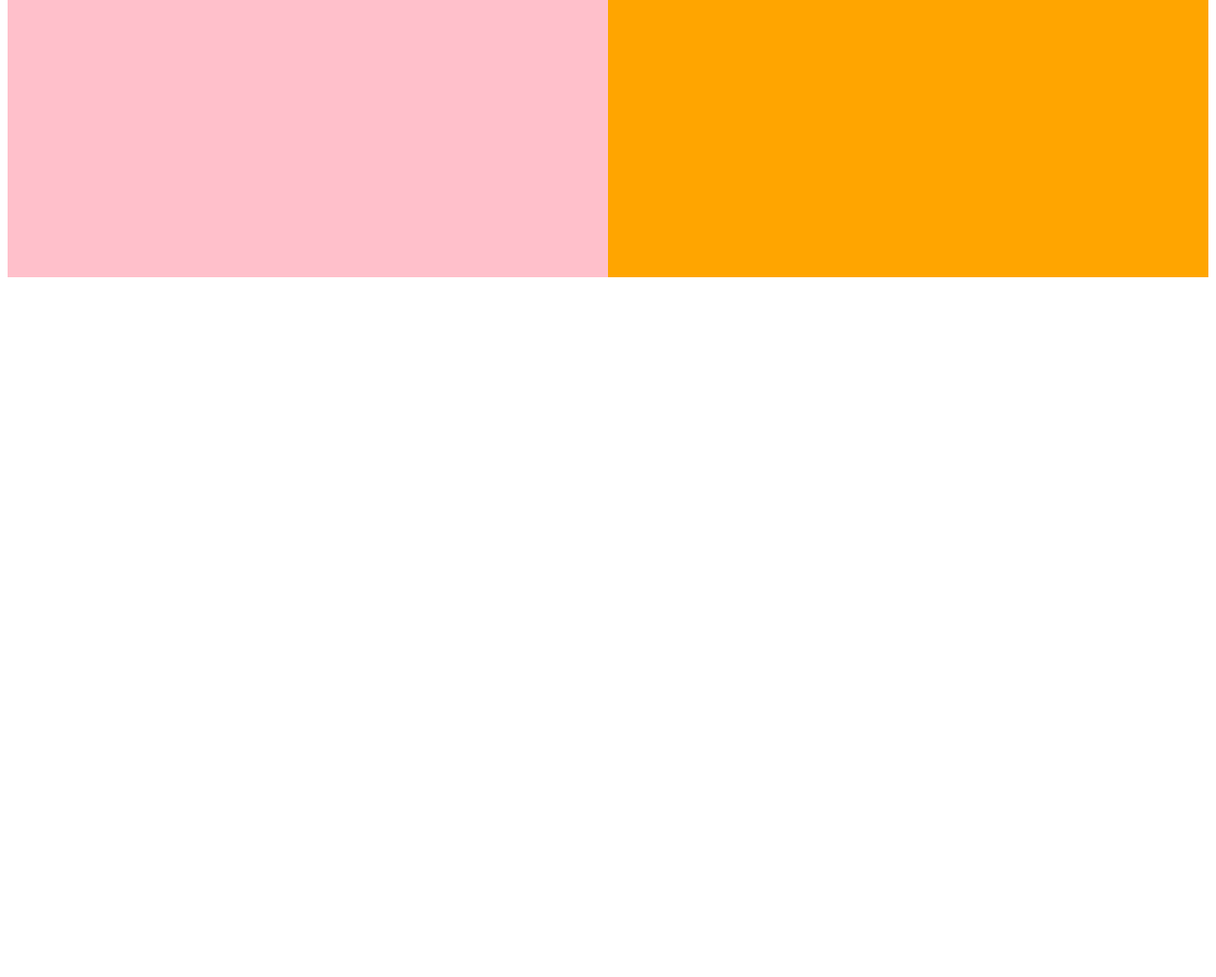
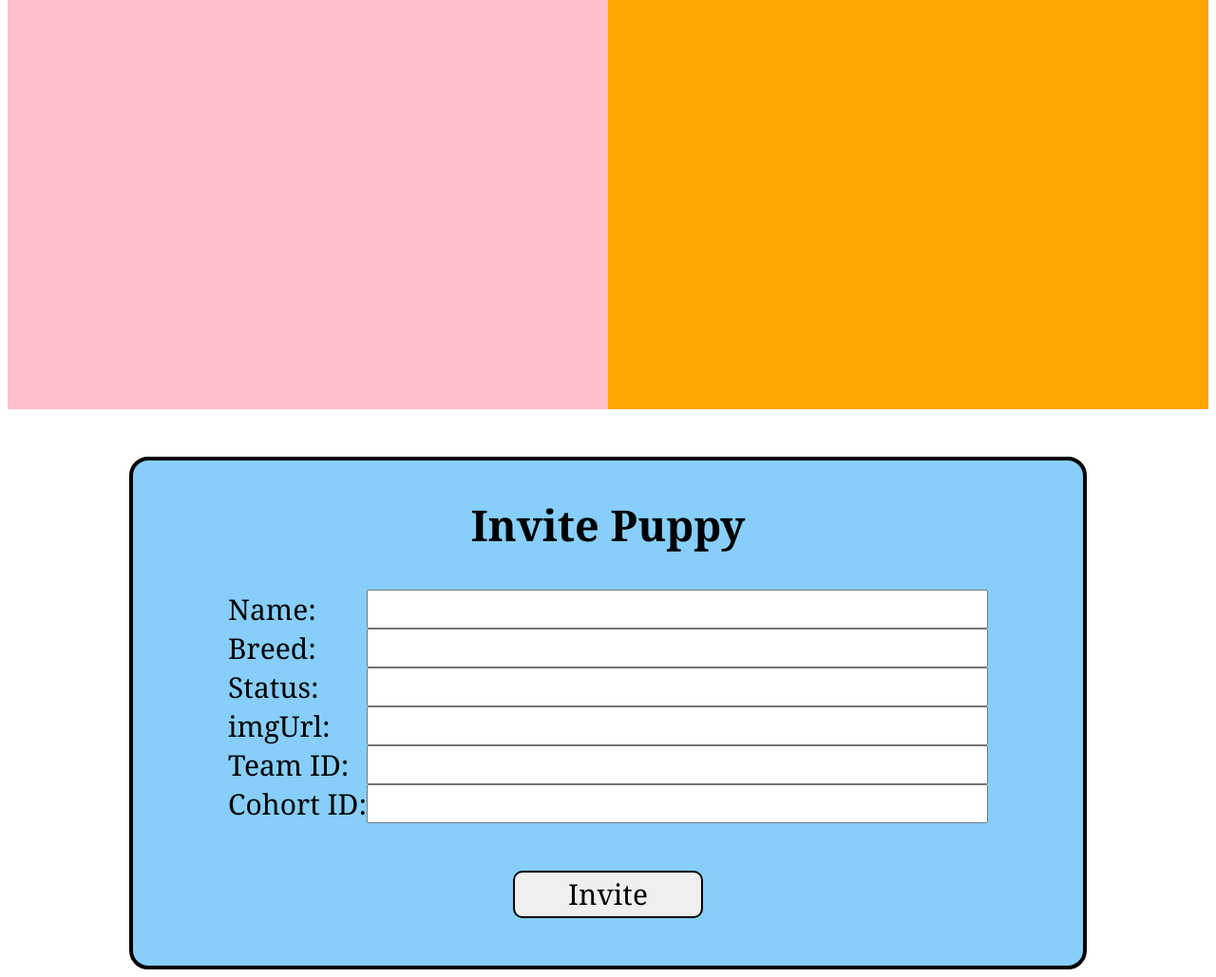
Before and after one commit to RobieCalong/Unit2_PuppyBowl_CareerSim, a plain HTML site: page index.html in a window 1280 px wide. Shown: the part 667-1696 px from the top of the page at 95% size. Before the commit the page ends 967 px from the top, so only its background shows below. Drawn offline with Linux system fonts and the light colour scheme; no server answers.

Commit message:
form skeleton html

```diff
--- a/index.css
+++ b/index.css
@@ -1,5 +1,22 @@
 body {
     font-family: Cambria, Cochin, Georgia, Times, 'Times New Roman', serif;
+    font-size: 30px;
+}
+
+h1, h2{
+    display: grid;
+    justify-content: center;
+}
+@keyframes flashing {
+    from {color: red;}
+    to {color: black;}
+}
+h1 {
+    color: red;
+    animation-name: flashing;
+    animation-duration: 3s;
+    animation-iteration-count: infinite;
+
 }
 
 .div-divide-container {
@@ -16,6 +33,7 @@ body {
     display: grid;
     /* grid-template-rows: 1fr 1fr; */
     /* align-items: center; */
+    padding-bottom: 40px;
 }
 .puppy-name {
     border: 2px solid black ;
@@ -59,3 +77,38 @@ img {
     margin-top: 5px;
     /* padding-top: 4px; */
 }
+
+
+.invite-puppy {
+    place-self: center;
+    margin-top: 50px;
+    background-color: lightskyblue;
+    display: grid;
+    justify-content: center;
+    /* align-items: center; */
+    /* place-content: center; */
+    border: 4px solid black;
+    border-radius: 20px;
+    width: 1000px;
+    height: auto;
+}
+form {
+    display: grid;
+    justify-content: center;
+}
+form div{
+    display: grid;
+    grid-template-columns: auto 1fr;
+    width: 800px;
+}
+#button-submit {
+    place-self: center;
+    width: 200px;
+    height: 50px;
+    margin-top: 50px;
+    margin-bottom: 50px;
+    border: 2px solid black;
+    border-radius: 10px;
+    font-family: Cambria, Cochin, Georgia, Times, 'Times New Roman', serif;
+    font-size: 30px;
+}
--- a/index.html
+++ b/index.html
@@ -11,22 +11,39 @@
     <h1>Puppy Bowl</h1>
     <div class="div-divide-container">
         <section class="puppy-roster grid-puppy-list">
-            <h2>puppy-roster</h2>
+            <h2>Roster</h2>
+
         </section>
 
         <section class="puppy-details">
-            <h2>puppy-details</h2>
+            <h2>Puppy Details</h2>
             <div class="dog-container">
-                <!-- <img src="./assests/Crumpet-PBXVI.jpg">
-                <div class="dog-bio">
-                    <span>name</span>
-                    <span>breed</span>
-                    <span>status</span>
-                    <span>teamId</span>
-                </div>
-                <a class="close-button" href="">Close</a> -->
+
             </div>
         </section>
     </div>
+
+    <section class="invite-puppy">
+        <h2>Invite Puppy</h2>
+        <div class="form-container">
+            <form id="form-puppy-invite">
+                <div>
+                    <label for="name">Name: </label>
+                    <input type="text" id="name" name="name">
+                    <label for="breed">Breed: </label>
+                    <input type="text" id="breed" name="breed">
+                    <label for="status">Status: </label>
+                    <input type="text" id="status" name="status">
+                    <label for="imgUrl">imgUrl: </label>
+                    <input type="text" id="imgUrl" name="imgUrl">
+                    <label for="teamId">Team ID: </label>
+                    <input type="number" id="teamId" name="teamId" min="1">
+                    <label for="cohortId">Cohort ID: </label>
+                    <input type="number" id="cohortId" name="cohortId" min="1">
+                </div>
+                <button type="submit" id="button-submit">Invite</button>
+            </form>
+        </div>
+    </section>
 </body>
 </html>
```
